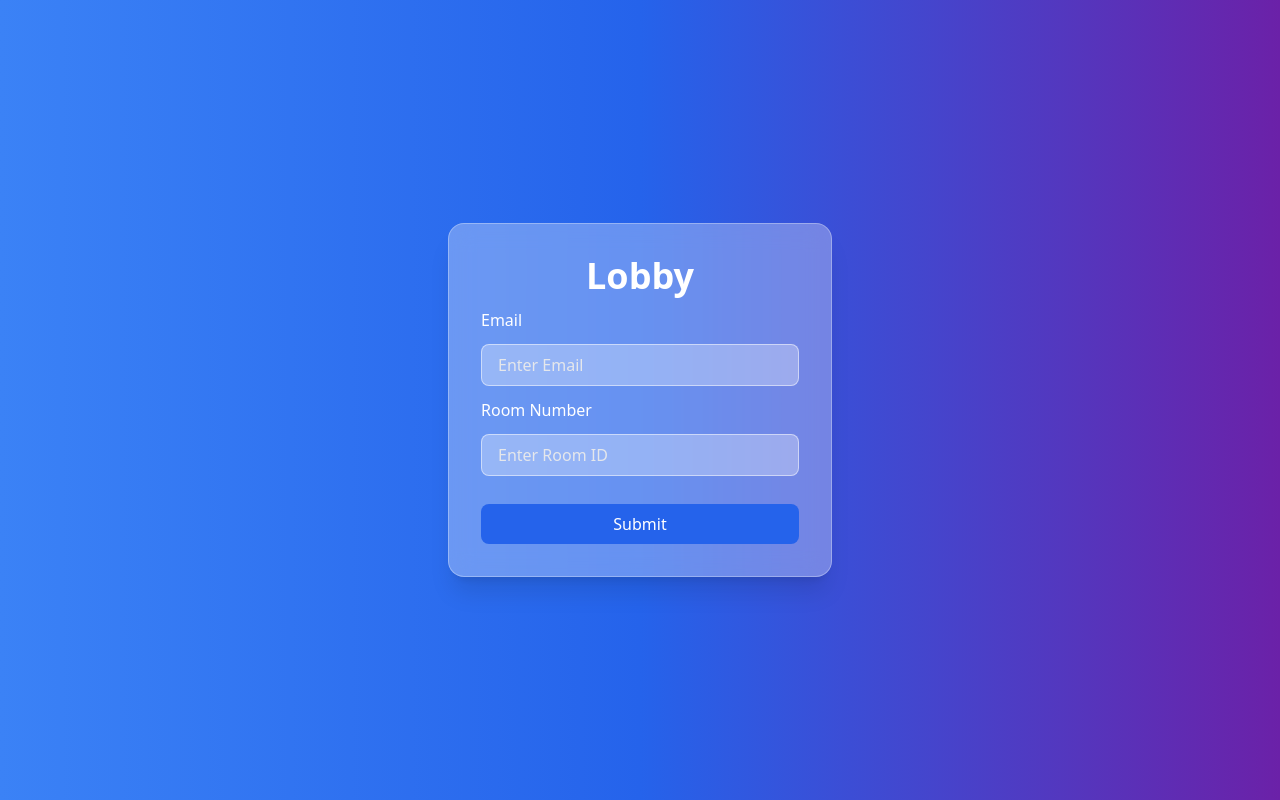
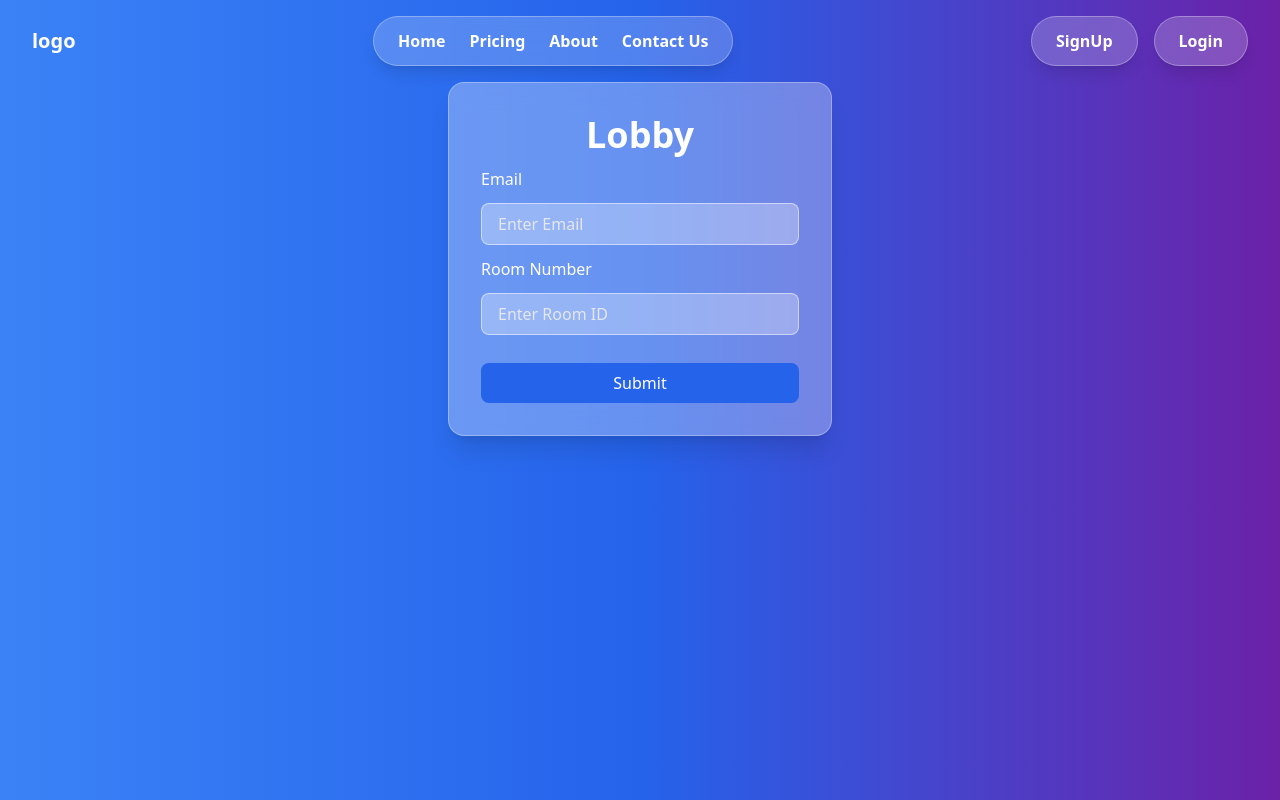
Before and after one commit to ya-sh23/Code-Connect, a React (Vite) app in the folder client/: page /lobby in a window 1280 px wide. Built offline with nearby package versions, Linux system fonts and the light colour scheme; no server answers.

Commit message:
auth frontend completed

```diff
--- a/client/src/App.jsx
+++ b/client/src/App.jsx
@@ -7,6 +7,8 @@ import Home from "./screens/Home";
 import Pricing from "./components/Pricing";
 import About from "./components/About";
 import Contact from "./components/Contact";
+import Signup from "./components/Signup";
+import Login from "./components/Login";
 
 function App() {
   return (
@@ -16,8 +18,10 @@ function App() {
         <Route path="/pricing" element={<Pricing/>} />
         <Route path="/about" element={<About/>} />
         <Route path="/contact" element={<Contact/>} />
-        <Route path="/lobby" element={<LobbyScreen />} />
-        <Route path="/room/:roomId" element={<RoomPage />} />
+        <Route path="/signup" element={<Signup/>} />
+        <Route path="/login" element = {<Login/>} />
+        <Route path="/lobby" element={<LobbyScreen/>} />
+        <Route path="/room/:roomId" element={<RoomPage/>} />
       </Routes>
     </div>
   );
--- /dev/null
+++ b/client/src/components/Login.jsx
@@ -0,0 +1,44 @@
+import React from "react";
+
+const Login = () => {
+  return (
+    <div className="min-h-screen flex justify-center items-center bg-gradient-to-r from-blue-500 via-blue-600 to-purple-800 text-white">
+      <form className="flex flex-col bg-white p-8 gap-3 rounded-2xl shadow-xl w-96 bg-white/30 backdrop-blur-md border border-white/30">
+        <h1 className="text-4xl font-bold text-white text-center">Login</h1>
+
+        <label htmlFor="email" className="text-white">
+          Email
+        </label>
+        <input
+          type="email"
+          placeholder="Enter Your Email"
+          id="email"
+          // value={}
+          className="px-4 py-2 rounded-lg border border-white/50 bg-white/30 text-white placeholder-gray-200 focus:outline-none focus:ring-2 focus:ring-blue-300"
+        />
+        <label htmlFor="password" className="text-white">
+          Password
+        </label>
+        <input
+          type="password"
+          placeholder="Enter Your Password"
+          id="password"
+          // value={}
+          className="px-4 py-2 rounded-lg border border-white/50 bg-white/30 text-white placeholder-gray-200 focus:outline-none focus:ring-2 focus:ring-blue-300"
+        />
+
+        <button className="mt-4 bg-blue-600 rounded-lg text-white py-2 hover:bg-blue-700 transition">
+          Submit
+        </button>
+        <p className="text-center text-sm text-black mt-4">
+          Don't have account ?{" "}
+          <a href="/signup" className="text-white hover:underline">
+            SignUp
+          </a>
+        </p>
+      </form>
+    </div>
+  );
+};
+
+export default Login;
--- a/client/src/components/Navbar.jsx
+++ b/client/src/components/Navbar.jsx
@@ -3,25 +3,56 @@ import { NavLink } from "react-router-dom";
 
 const Navbar = () => {
   return (
-    <div className="relative">
-
-      <div className="absolute top-5 left-6 text-white text-xl font-bold">
+    <nav className="w-full flex items-center justify-between px-8 py-4 bg-gradient-to-r from-blue-500 via-blue-600 to-purple-800 text-white">
+      <div className="text-xl font-bold">
         <NavLink to="/">logo</NavLink>
       </div>
 
-      <nav
-        className="w-full flex justify-center py-4 bg-gradient-to-r from-blue-500 via-blue-600 to-purple-800 text-white rounded-lg"
-      >
-        <div
-          className="px-6 py-3 bg-white/20 backdrop-blur-lg border border-white/30 rounded-full shadow-lg flex space-x-6 font-bold"
+      <div className="px-6 py-3  bg-white/20 backdrop-blur-lg border border-white/30 rounded-full shadow-lg flex space-x-6 font-bold transition-all duration-200 ease-out hover:scale-[1.02] hover:bg-white/30 active:scale-[0.97] active:bg-white/40">
+        <NavLink
+          to="/"
+          className="transition-all duration-200 hover:text-purple-300 hover:scale-[1.05] active:scale-[0.95]"
         >
-          <NavLink  to="/">Home</NavLink>
-          <NavLink to="/pricing">Pricing</NavLink>
-          <NavLink to="/about">About</NavLink>
-          <NavLink to="/contact">Contact Us</NavLink>
-        </div>
-      </nav>
-    </div>
+          Home
+        </NavLink>
+
+        <NavLink
+          to="/pricing"
+          className=" transition-all duration-200 hover:text-purple-300 hover:scale-[1.05] active:scale-[0.95] "
+        >
+          Pricing
+        </NavLink>
+
+        <NavLink
+          to="/about"
+          className=" transition-all duration-200 hover:text-purple-300 hover:scale-[1.05] active:scale-[0.95]"
+        >
+          About
+        </NavLink>
+
+        <NavLink
+          to="/contact"
+          className=" transition-all duration-200 hover:text-purple-200 hover:scale-[1.05] active:scale-[0.95]"
+        >
+          Contact Us
+        </NavLink>
+      </div>
+
+      <div className="flex space-x-4">
+        <NavLink
+          to="/signup"
+          className="px-6 py-3 bg-white/20 backdrop-blur-lg border border-white/30 rounded-full shadow-lg font-bold transition-all duration-200 ease-outhover:scale-[1.03] hover:bg-white/30 active:scale-[0.95] active:bg-white/40"
+        >
+          SignUp
+        </NavLink>
+        <NavLink
+          to="/login"
+          className="px-6 py-3 bg-white/20 backdrop-blur-lg border border-white/30 rounded-full shadow-lg font-bold transition-all duration-200 ease-outhover:scale-[1.03] hover:bg-white/30 active:scale-[0.95] active:bg-white/40"
+        >
+          Login
+        </NavLink>
+      </div>
+    </nav>
   );
 };
 
--- /dev/null
+++ b/client/src/components/Signup.jsx
@@ -0,0 +1,63 @@
+import React from "react";
+
+
+const Signup = () => {
+  return (
+    <div className="min-h-screen flex justify-center items-center bg-gradient-to-r from-blue-500 via-blue-600 to-purple-800 text-white">
+      <form className="flex flex-col bg-white p-8 gap-3 rounded-2xl shadow-xl w-96 bg-white/30 backdrop-blur-md border border-white/30">
+        <h1 className="text-4xl font-bold text-white text-center">SignUp</h1>
+        <label htmlFor="text" className="text-white">
+          FullName
+        </label>
+        <input
+          type="text"
+          placeholder="Enter Your Full Name"
+          id="name"
+          // value={}
+          className="px-4 py-2 rounded-lg border border-white/50 bg-white/30 text-white placeholder-gray-200 focus:outline-none focus:ring-2 focus:ring-blue-300"
+        />
+        <label htmlFor="email" className="text-white">
+          Email
+        </label>
+        <input
+          type="email"
+          placeholder="Enter Your Email"
+          id="email"
+          // value={}
+          className="px-4 py-2 rounded-lg border border-white/50 bg-white/30 text-white placeholder-gray-200 focus:outline-none focus:ring-2 focus:ring-blue-300"
+        />
+        <label htmlFor="password" className="text-white">
+          Password
+        </label>
+        <input
+          type="password"
+          placeholder="Enter Your Password"
+          id="password"
+          // value={}
+          className="px-4 py-2 rounded-lg border border-white/50 bg-white/30 text-white placeholder-gray-200 focus:outline-none focus:ring-2 focus:ring-blue-300"
+        />
+        <label htmlFor="password" className="text-white">
+          Confirm Password
+        </label>
+        <input
+          type="password"
+          placeholder="Enter Your Confirmed Password"
+          id="password"
+          // value={}
+          className="px-4 py-2 rounded-lg border border-white/50 bg-white/30 text-white placeholder-gray-200 focus:outline-none focus:ring-2 focus:ring-blue-300"
+        />
+        <button className="mt-4 bg-blue-600 rounded-lg text-white py-2 hover:bg-blue-700 transition">
+          Submit
+        </button>
+        <p className="text-center text-sm text-black mt-4">
+          Have account already?{" "}
+          <a href="/login" className="text-white hover:underline">
+            Login
+          </a>
+        </p>
+      </form>
+    </div>
+  );
+};
+
+export default Signup;
--- a/client/src/screens/Home.jsx
+++ b/client/src/screens/Home.jsx
@@ -19,7 +19,7 @@ const Home = () => {
             </p>
 
             <div className="flex items-center space-x-4 mt-8">
-              <button className="bg-purple-600 hover:bg-purple-700 text-white px-6 py-3 rounded-full font-semibold shadow-lg">
+              <button className="bg-purple-600 hover:bg-purple-700 text-white px-6 py-3 rounded-full font-semibold shadow-lg transition-all duration-200 ease-outhover:scale-[1.03] hover:bg-purple/30 active:scale-[0.95] active:bg-purple/40">
                 Get started
               </button>
             </div>
--- a/client/src/screens/Lobby.jsx
+++ b/client/src/screens/Lobby.jsx
@@ -1,6 +1,7 @@
 import React, { useState, useCallback, useEffect } from "react";
 import { useNavigate } from "react-router-dom";
 import { useSocket } from "../context/SocketProvider";
+import Navbar from "../components/Navbar";
 
 const LobbyScreen = () => {
   const [email, setEmail] = useState("");
@@ -33,10 +34,12 @@ const LobbyScreen = () => {
   }, [socket, handleJoin]);
 
   return (
-    <div className="flex justify-center items-center min-h-screen bg-gradient-to-r from-blue-500 via-blue-600 to-purple-800">
+    <div className="min-h-screen bg-gradient-to-r from-blue-500 via-blue-600 to-purple-800 text-white">
+      <Navbar />
+      <div className="flex justify-center items-center ">
         <form
           onSubmit={handleSubmitForm}
-        className="flex flex-col bg-white p-8 gap-3 rounded-2xl shadow-xl w-96 bg-white/30 backdrop-blur-md border border-white/30"
+          className="flex flex-col bg-white p-8 gap-3 rounded-2xl shadow-xl w-96 bg-white/30 backdrop-blur-md border border-white/30 "
         >
           <h1 className="text-4xl font-bold text-white text-center">Lobby</h1>
 
@@ -69,6 +72,7 @@ const LobbyScreen = () => {
           </button>
         </form>
       </div>
+    </div>
   );
 };
 
```
Lines whose indentation alone changed are shown as unchanged.
